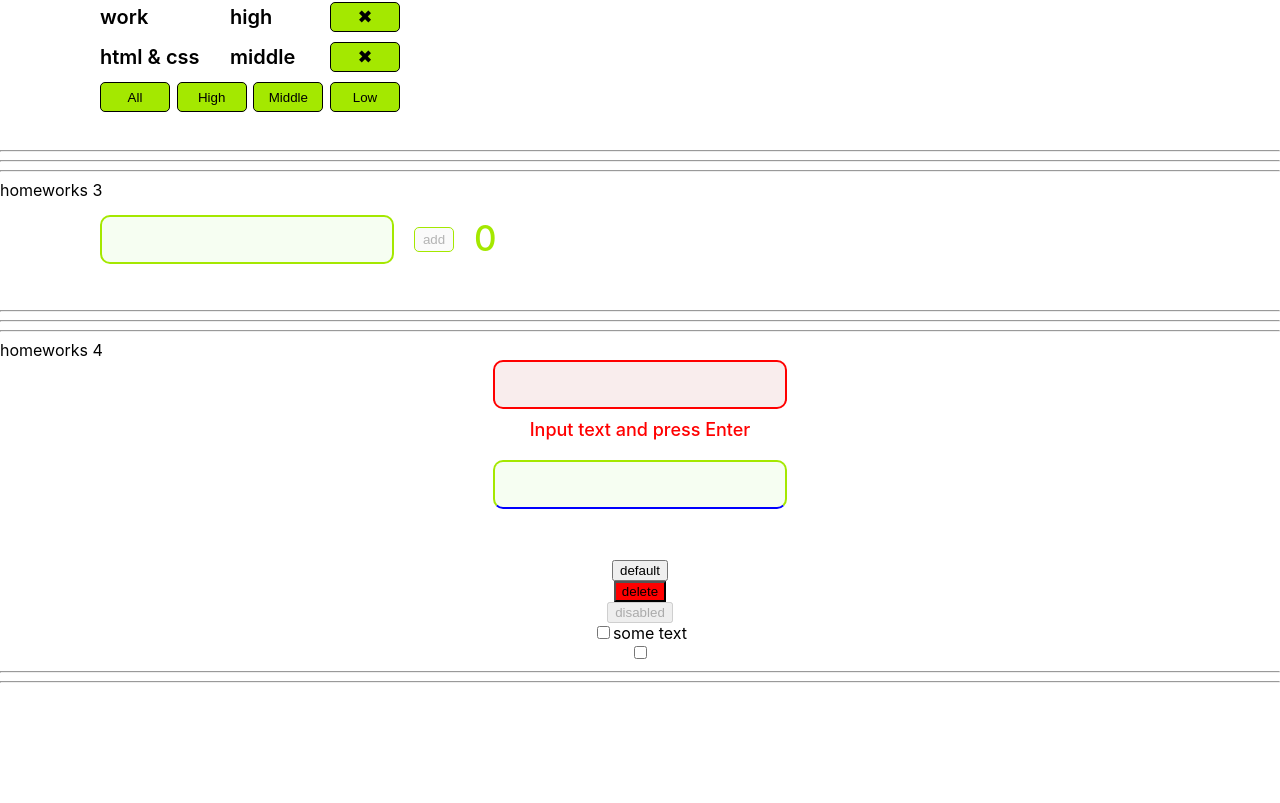
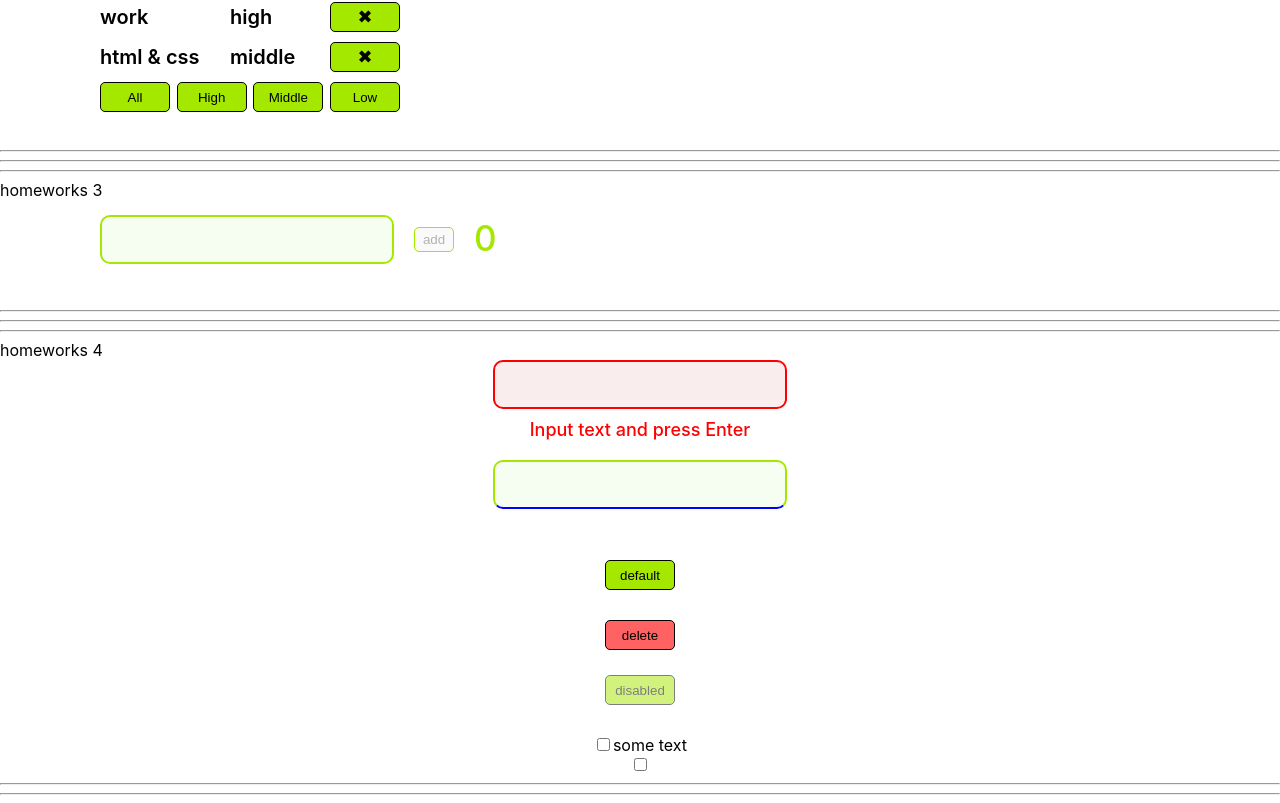
Before and after one commit to tamga05/Homeworks_React, a React (Create React App) app: page / in a window 1280 px wide. Shown: the part 616-1419 px from the top of the page. Before the commit the page ends 1307 px from the top, so only its background shows below. Built offline with nearby package versions, Linux system fonts and the light colour scheme.

Commit message:
add markup SuperButton and finalButtonClassName at HW4 component

```diff
--- a/src/p2-homeworks/h4/common/c2-SuperButton/SuperButton.module.css
+++ b/src/p2-homeworks/h4/common/c2-SuperButton/SuperButton.module.css
@@ -1,11 +1,54 @@
 .default {
+    width: 70px;
+    height: 30px;
+    border: 1px solid;
+    border-radius: 5px;
+    background-color: #A4E800;
+    margin-bottom: 30px;
+}
 
+.default:hover {
+    background-color: green;
+    cursor: pointer;
+    color: white;
+    box-shadow: 0 0 5px 3px #000000;
+}
+
+.default:focus {
+    border-color: black;
+    background-color: green;
+    color: white;
+    box-shadow: 0 0 5px 3px #000000;
+}
+
+.red {
+    width: 70px;
+    height: 30px;
+    border: 1px solid;
+    border-radius: 5px;
+    /*background-color: #A4E800;*/
+    margin-bottom: 25px;
+    background-color: #ff6262;
+}
+
+.red:hover {
+    cursor: pointer;
+    color: white;
+    background-color: red;
+    box-shadow: 0 0 5px 3px #000000;
+}
+
+.red:focus {
+    border-color: black;
+    background-color: red;
+    color: white;
+    box-shadow: 0 0 5px 3px #000000;
 }
 
 .default:disabled {
-
+    opacity: 0.5;
+    cursor: none;
+    color: initial;
+    background-color: #A4E800;
+    box-shadow: none;
 }
-
-.red {
-    background: red;
-}
```
